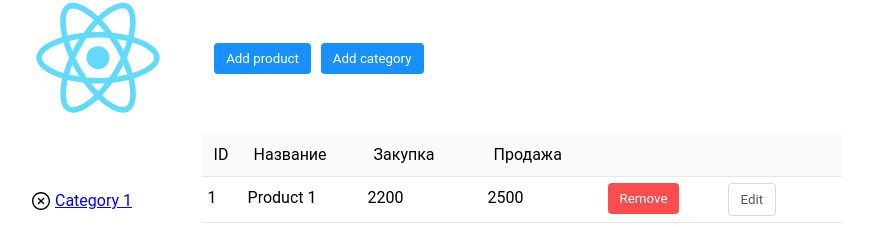
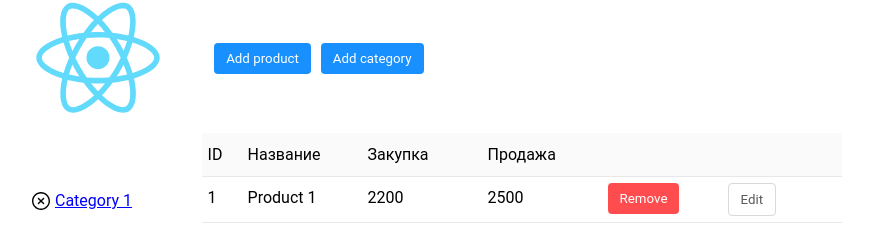
Before and after one commit to Ildarik/react-dashboard, a React (Create React App) app: page / in a window 1280 px wide. Shown: the part 97-324 px from the top of the page, without its empty margins (148-1021 px from the left). Built offline with nearby package versions, Linux system fonts and the light colour scheme.

Commit message:
No need everywhere

```diff
--- a/src/components/DataGrid/index.js
+++ b/src/components/DataGrid/index.js
@@ -24,7 +24,7 @@ const Header = styled.div`
   display: flex;
   border-bottom: 1px solid rgb(232, 232, 232);
   background-color: rgb(250, 250, 250);
-  padding: 6px;
+  padding: 6px 0;
 `;
 
 const Row = styled.div`
```
